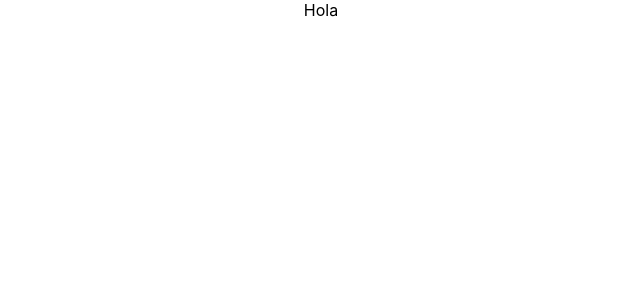
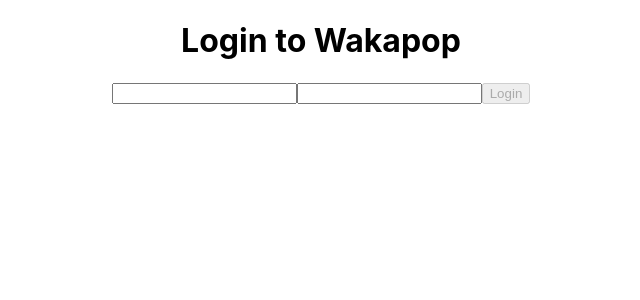
Before and after one commit to Joel-Sempere-Cobos/react-fundaments-practice, a React (Create React App) app in the folder wakapop/: page / in a window 1280 px wide. Shown: the top 300 px of the page, without its empty margins (319-959 px from the left). Built offline with nearby package versions, Linux system fonts and the light colour scheme; the HTML template or start-up script is replaced by a standard one.

Commit message:
AdvertsPage and LoginPage

```diff
--- a/wakapop/src/App.js
+++ b/wakapop/src/App.js
@@ -1,7 +1,16 @@
+import { useState } from 'react';
 import './App.css';
+import AdvertsPage from './components/adverts/AdvertsPage.js';
+import LoginPage from './components/auth/LoginPage.js';
 
 function App() {
-  return <div className="App">Hola</div>;
+  const [isLogged, setIsLogged] = useState(false);
+
+  const handleLogin = () => setIsLogged(true);
+
+  return (
+    <div className="App">{isLogged ? <AdvertsPage /> : <LoginPage onLogin={handleLogin} />}</div>
+  );
 }
 
 export default App;
--- /dev/null
+++ b/wakapop/src/api/client.js
@@ -0,0 +1,12 @@
+import axios from 'axios';
+
+const client = axios.create({
+  baseURL: process.env.REACT_APP_API_BASE_URL,
+});
+
+client.interceptors.response.use((response) => response.data);
+
+export const setAuthorizationHeader = (accessToken) =>
+  (client.defaults.headers.common['Authorization'] = `Bearer ${accessToken}`);
+
+export default client;
--- /dev/null
+++ b/wakapop/src/components/adverts/AdvertsPage.js
@@ -0,0 +1,43 @@
+import { useEffect, useState } from 'react';
+import { getAdverts } from './service.js';
+
+const AdvertsPage = () => {
+  const [adverts, setAdverts] = useState([]);
+
+  useEffect(() => {
+    getAdverts().then((adverts) => setAdverts(adverts));
+  }, []);
+
+  const forSale = (sale) => {
+    return sale ? 'Vendo' : 'Compro';
+  };
+
+  return (
+    <div className="advertsPage">
+      {adverts.length ? (
+        <div>
+          <h1>Listado de anuncios</h1>
+          <ul>
+            {adverts.map((advert) => (
+              <li key={advert.id}>
+                <ul>
+                  <li>{advert.name}</li>
+                  <li>{forSale(advert.sale)}</li>
+                  <li>{advert.price}</li>
+                  <li>
+                    <img width="30%" src={advert.photo} alt="Product photo" />{' '}
+                  </li>
+                  <li>{advert.tags}</li>
+                </ul>
+              </li>
+            ))}
+          </ul>
+        </div>
+      ) : (
+        'No hay anuncios'
+      )}
+    </div>
+  );
+};
+
+export default AdvertsPage;
--- /dev/null
+++ b/wakapop/src/components/adverts/service.js
@@ -0,0 +1,8 @@
+import client from '../../api/client.js';
+
+const advertsUrl = '/v1/adverts';
+
+export const getAdverts = () => {
+  const url = advertsUrl;
+  return client.get(url);
+};
--- /dev/null
+++ b/wakapop/src/components/auth/LoginPage.js
@@ -0,0 +1,32 @@
+import { useState } from 'react';
+import { login } from './service.js';
+
+const LoginPage = ({ onLogin, ...props }) => {
+  const [email, setEmail] = useState('');
+  const [password, setPassword] = useState('');
+
+  const handleChangeEmail = (event) => setEmail(event.target.value);
+  const handleChangePassword = (event) => setPassword(event.target.value);
+
+  const handleSubmit = (event) => {
+    event.preventDefault();
+    login({ email, password }).then(() => onLogin());
+  };
+
+  const isDisabled = () => !(email.length && password.length);
+
+  return (
+    <div>
+      <h1>Login to Wakapop</h1>
+      <form onSubmit={handleSubmit}>
+        <input type="text" name="email" onChange={handleChangeEmail} value={email} />
+        <input type="password" name="password" onChange={handleChangePassword} value={password} />
+        <button type="submit" disabled={isDisabled()}>
+          Login
+        </button>
+      </form>
+    </div>
+  );
+};
+
+export default LoginPage;
--- /dev/null
+++ b/wakapop/src/components/auth/service.js
@@ -0,0 +1,7 @@
+import client, { setAuthorizationHeader } from '../../api/client.js';
+
+export const login = (credentials) => {
+  return client
+    .post('/auth/login', credentials)
+    .then(({ accessToken }) => setAuthorizationHeader(accessToken));
+};
```
Also changed, not shown: wakapop/.jsconfig.json (added), 1 other file (tests, documents, lock files or other folders).
